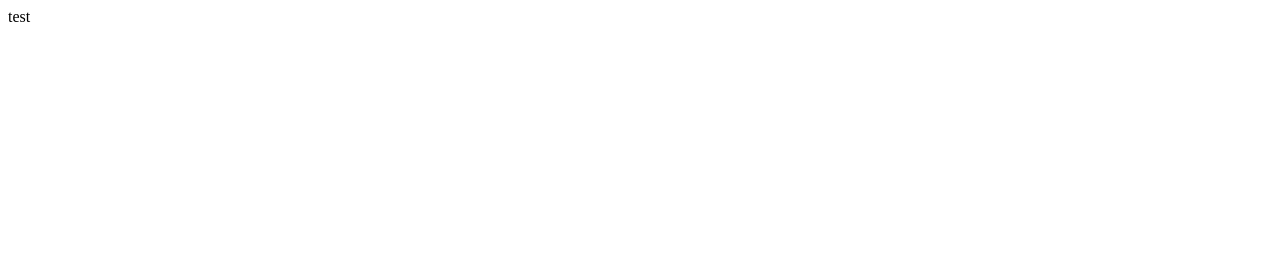
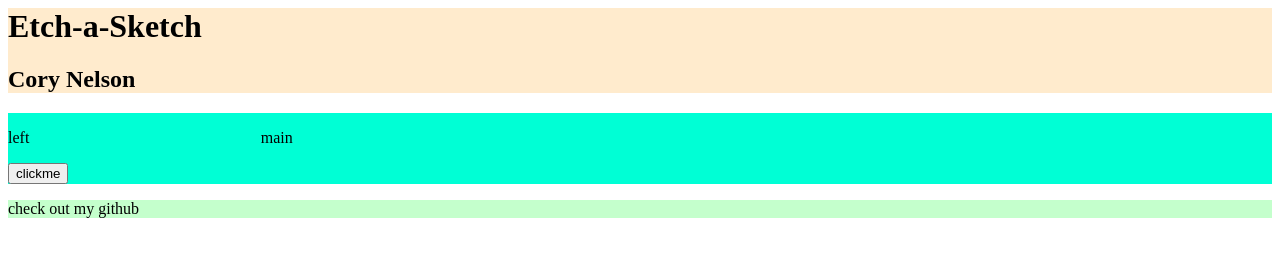
Before and after one commit to NelsonCory/etch-a-sketch, a plain HTML site: page index.html in a window 1280 px wide. Drawn offline with Linux system fonts and the light colour scheme.

Commit message:
Generate grid

```diff
--- a/index.html
+++ b/index.html
@@ -1,7 +1,29 @@
 <html>
+<head>
+    <title>Etch-a-Sketch</title>
+    <link rel="stylesheet" href="styles.css">
+    <script src="script.js"></script>
+</head>
+<body>
+    <header>
+        <h1>Etch-a-Sketch</h1>
+        <h2>Cory Nelson</h2>
+    </header>
+    <div id="container" style="display:flex">
+        <div id="left" style="width:20%" >
+            <p>left</p>
+            <input id="clickMe" type="button" value="clickme" onclick="add_element();" />
+        </div>
+        <div id="main">
+            <p>main</p>
+            <div id="sketchContainer">
 
-<body>
-    <p>test</p>
+            </div>
+        </div>
+    </div>
+    <div id="footer" >
+        <p>check out my github</p>
+    </div>
 
 </body>
 
--- /dev/null
+++ b/script.js
@@ -0,0 +1,23 @@
+let etchaSketch = {
+    size : 16,
+    canvasArr: [],
+
+}
+
+function add_element() {
+
+    for(let i = 0; i < etchaSketch.size; i++){
+        const tileRow = document.createElement('div');
+        tileRow.classList.add('sketchTileRow');
+        tileRow.setAttribute('id','tileRow'+i);
+        document.getElementById("sketchContainer").appendChild(tileRow);
+        for(let j = 0;j < etchaSketch.size;j++){
+            const template = document.createElement('div');
+            template.classList.add('sketchTile');
+            //template.innerHTML = etchaSketch.canvasArr[i];
+            document.getElementById('tileRow'+i).appendChild(template);
+
+        }
+    }
+
+}
--- /dev/null
+++ b/styles.css
@@ -0,0 +1,20 @@
+#container{
+    background-color:rgb(0, 255, 213);
+}
+header{
+    background-color: blanchedalmond;
+}
+#footer{
+    background-color: rgb(196, 255, 204);
+}
+
+.sketchTileRow{
+    display:block;
+}
+
+.sketchTile{
+    background-color: blue;
+    display:inline-block;
+    width:30px;
+    height:30px;
+}
```
